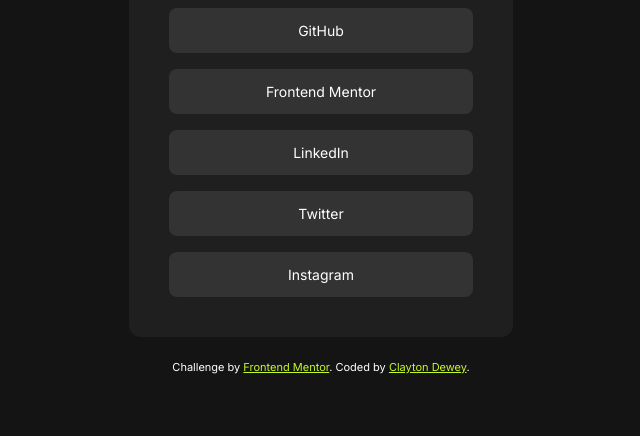
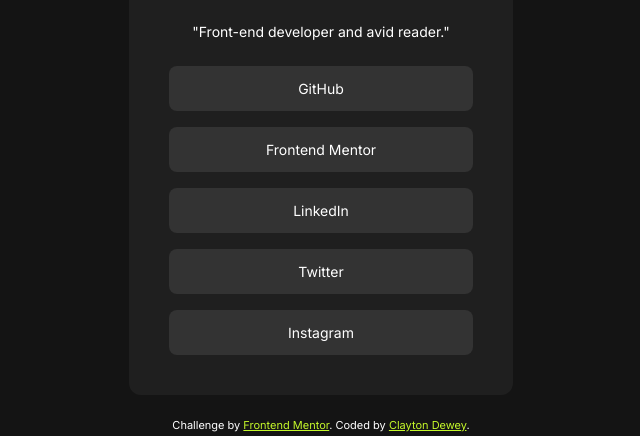
Before and after one commit to ClaytonDewey/fem-social-links-profile, a website: page index.html in a window 1280 px wide. Shown: the part 390-826 px from the top of the page, without its empty margins (319-959 px from the left). Before the commit the page ends 800 px from the top, so only its background shows below. Drawn offline with Linux system fonts and the light colour scheme.

Commit message:
fix: Adjust  .card top margin for desktop

```diff
--- a/app/scss/components/card.scss
+++ b/app/scss/components/card.scss
@@ -60,6 +60,7 @@
 
   @include breakpoint(medium) {
     max-width: rem(384);
+    margin-top: rem(174);
     padding: rem(40);
   }
 }
```
Also changed, not shown: dist/style.css, screenshot.png, 1 other file.
